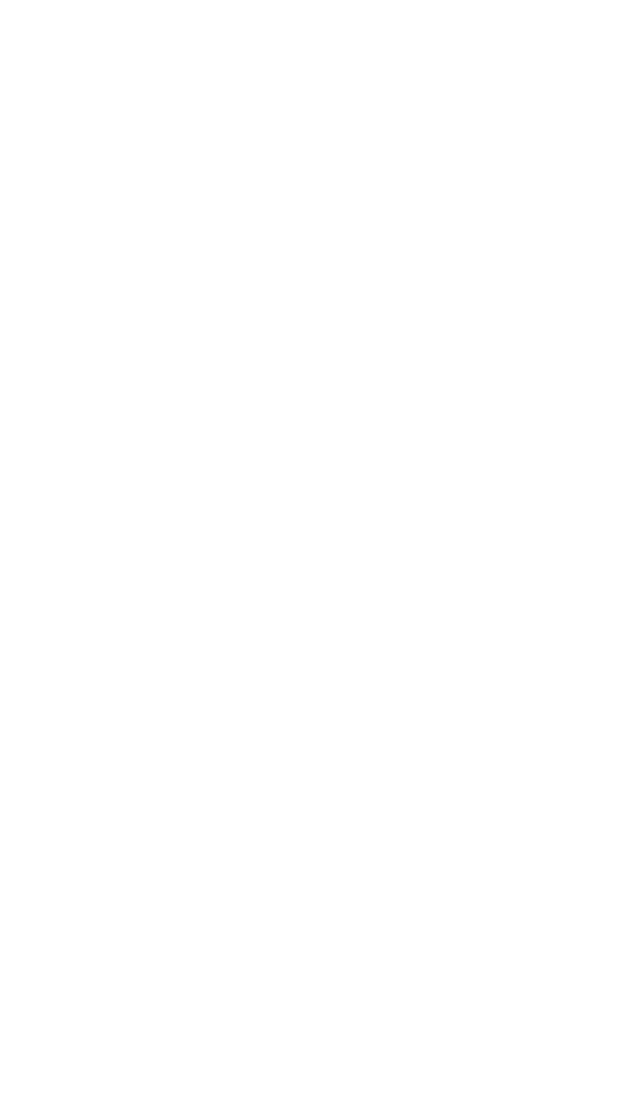
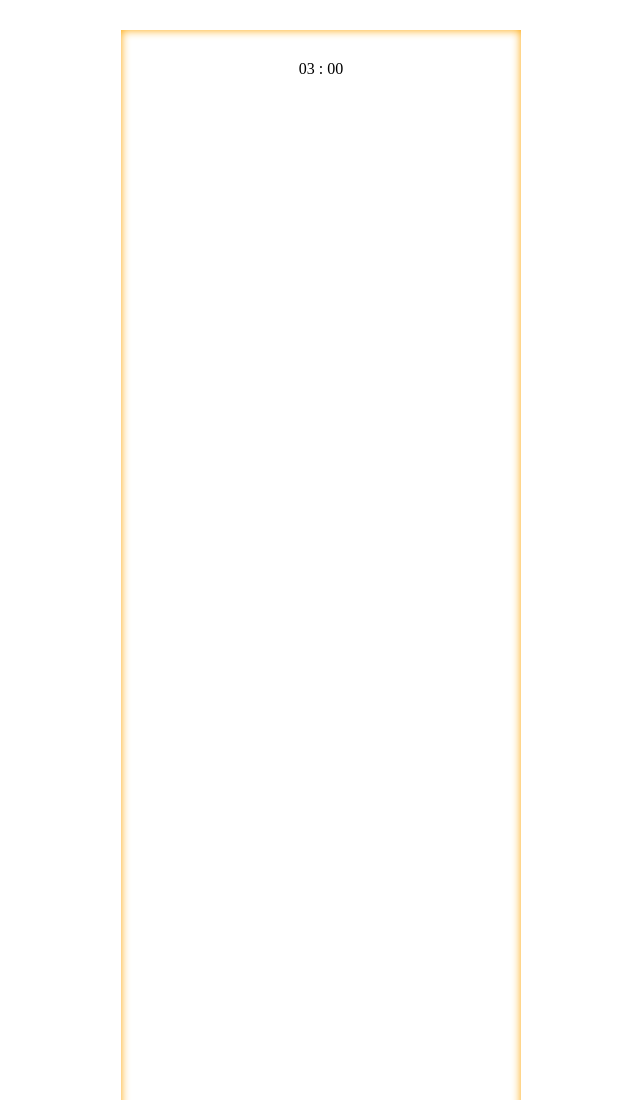
Before and after one commit to mjshin0425/TIMER, a plain HTML site: page index.html in a window 1280 px wide. Shown: the top 1100 px of the page, without its empty margins (319-959 px from the left). Before the commit the page ends 800 px from the top, so only its background shows below. Drawn offline with Linux system fonts and the light colour scheme.

Commit message:
[UPDATE] 스케레톤 UI 1차

```diff
--- a/index.html
+++ b/index.html
@@ -6,5 +6,7 @@
     <title>TIMER</title>
     <link rel="stylesheet" href="./style.css" />
   </head>
-  <body></body>
+  <body>
+    <div class="container">03 : 00</div>
+  </body>
 </html>
--- a/style.css
+++ b/style.css
@@ -0,0 +1,21 @@
+* {
+  margin: unset;
+  padding: unset;
+  box-sizing: border-box;
+}
+
+body {
+  display: flex;
+  justify-content: center;
+  padding-top: 30px;
+}
+
+.container {
+  box-shadow: inset 0 0 10px orange;
+  width: 100%;
+  max-width: 400px;
+  height: 400vh;
+  display: flex;
+  justify-content: center;
+  padding-top: 30px;
+}
```
